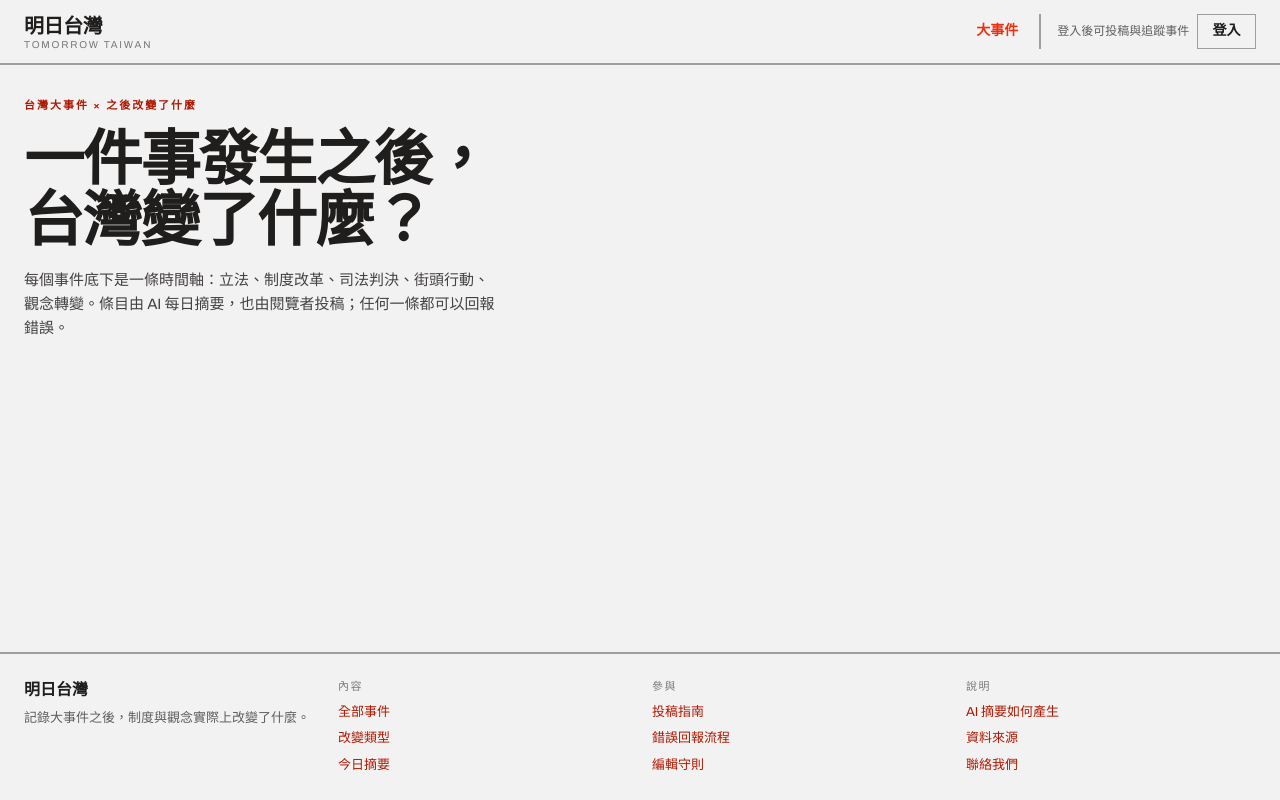
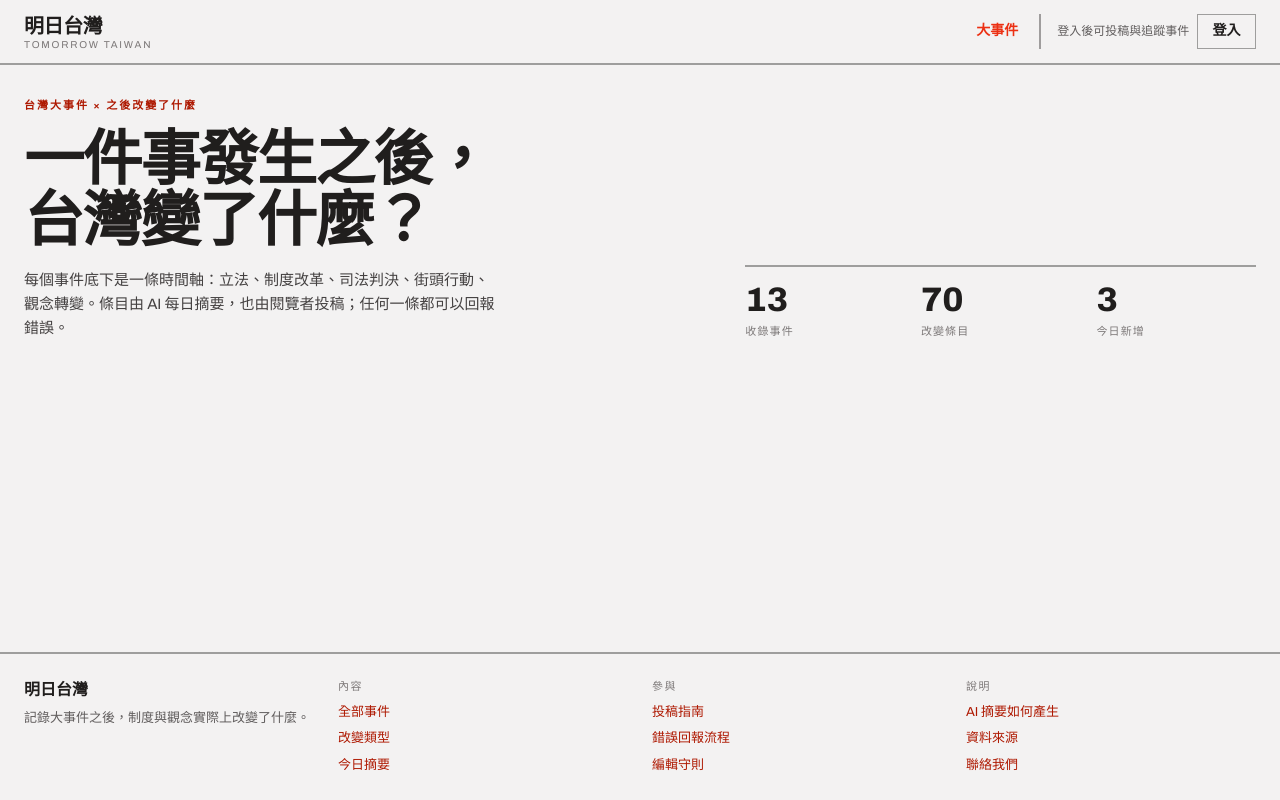
Before and after one commit to danielyc0304/tomorrow-taiwan, a Next.js app: page / in a window 1280 px wide. Built offline with nearby package versions, Linux system fonts and the light colour scheme.

Commit message:
feat(stats): add `Stats` component to `Hero` component
Append font style to Tailwind CSS theme.

Refs: TT-17

```diff
--- a/app/globals.css
+++ b/app/globals.css
@@ -18,6 +18,7 @@
   --breakpoint-lg: 900px;
   --breakpoint-xl: 1080px;
 
+  --leading-1: 1;
   --leading-1.02: 1.02;
   --leading-1.05: 1.05;
 }
--- a/components/home/hero/hero.tsx
+++ b/components/home/hero/hero.tsx
@@ -1,9 +1,11 @@
+import Stats from "./stats";
 import Title from "./title";
 
 export default function Hero() {
   return (
     <div className="mx-auto grid max-w-7xl grid-cols-[minmax(0,1.35fr)_minmax(0,1fr)] items-end gap-8 px-6 py-8">
       <Title />
+      <Stats />
     </div>
   );
 }
--- /dev/null
+++ b/components/home/hero/stat.tsx
@@ -0,0 +1,16 @@
+interface StatProps {
+  label: string;
+  value: number;
+}
+export default function Stat({ label, value }: StatProps) {
+  return (
+    <div>
+      <div className="font-heading text-[34px] leading-1 font-extrabold tabular-nums">
+        {value}
+      </div>
+      <div className="mt-1.5 text-[11px] tracking-widest text-neutral-600 uppercase">
+        {label}
+      </div>
+    </div>
+  );
+}
--- /dev/null
+++ b/components/home/hero/stats.tsx
@@ -0,0 +1,17 @@
+import Stat from "./stat";
+
+const stats: { label: string; value: number }[] = [
+  { label: "收錄事件", value: 13 },
+  { label: "改變條目", value: 70 },
+  { label: "今日新增", value: 3 },
+];
+
+export default function Stats() {
+  return (
+    <div className="grid grid-cols-3 gap-4 border-t-2 border-t-divider pt-4">
+      {stats.map((stat) => (
+        <Stat key={stat.label} label={stat.label} value={stat.value} />
+      ))}
+    </div>
+  );
+}
```
